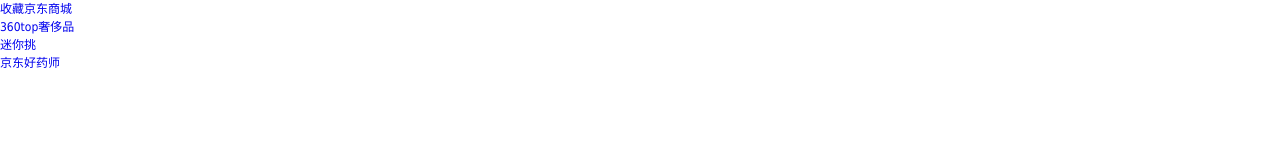
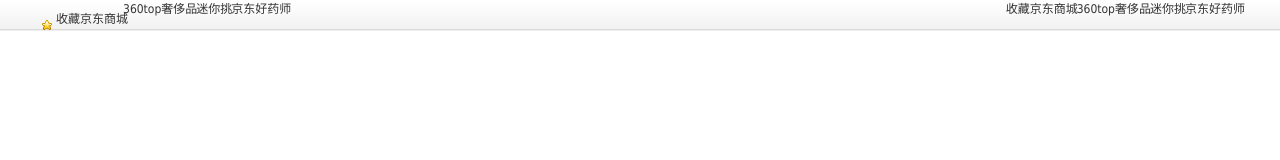
Before and after one commit to lovelydaidai/JD.com, a plain HTML site: page index.html in a window 1280 px wide. Drawn offline with Linux system fonts and the light colour scheme.

Commit message:
top还没弄出来加油吧

```diff
--- a/CSS/index.css
+++ b/CSS/index.css
@@ -1,3 +1,34 @@
+#publicTop{
+    height: 31px;
+    background: #EFEFEF url("../images/top.png");
+}
 #shortCut{
-    height:;
+    height:30px;
+    width:1210px;
+   margin: 0px auto;
 }
+#shortCut li{
+    float:left;
+    position: relative;
+    margin-left: -1px;
+    z-index: 9999;
+
+}
+.icon-fav{
+    display: block;
+    width: 10px;
+    height: 10px;
+    background: url(../images/top.png) no-repeat;
+    position: absolute;
+    background-position: -57px -289px;
+    left: 4px;
+    top: 10px;
+}
+#shortCut .icon-li a {
+    padding-left: 18px;
+
+}
+.icon-li{
+    left: 4px;
+    top: 10px;
+}
--- a/CSS/reset.css
+++ b/CSS/reset.css
@@ -1,9 +1,8 @@
-
 @charset "utf-8";
 
 /*
-	@名称: base
-	@功能: 重设浏览器默认样式
+@名称: base
+@功能: 重设浏览器默认样式
 */
 
 /* 防止用户自定义背景颜色对网页的影响，添加让用户可以自定义字体 */
@@ -16,6 +15,7 @@ html{
 /* 内外边距通常让各个浏览器样式的表现位置不同 */
 body,div,dl,dt,dd,ul,ol,li,h1,h2,h3,h4,h5,h6,pre,code,form,fieldset,legend,input,textarea,p,blockquote,th,td,hr,button,article,aside,details,figcaption,figure,footer,header,hgroup,menu,nav,section {
     margin:0;padding:0;
+    color:#333;
 }
 
 /* 重设 HTML5 标签, IE 需要在 js 中 createElement(TAG) */
@@ -36,7 +36,7 @@ input,select,textarea{
     font-size:100%;
 }
 
-/* 去掉各Table  cell 的边距并让其边重合 */
+/* 去掉各Table cell 的边距并让其边重合 */
 table{
     border-collapse:collapse;border-spacing:0;
 }
@@ -99,10 +99,13 @@ sup {top: -0.5em;}
 sub {bottom: -0.25em;}
 
 
-
+a{
+    color: #333;
+}
 /* 让链接在 hover 状态下显示下划线 */
 a:hover {
     text-decoration:underline;
+    color: #c00;
 }
 
 /* 默认不显示下划线，保持页面简洁 */
@@ -138,63 +141,3 @@ body .fn-hide {
 .fn-right {
     float:right;
 }
-/*html{*/
-    /*background-color: #fff;*/
-    /*!*背景色设为白色*!*/
-    /*color: #000;*/
-    /*!*文字设置为黑色*!*/
-
-/*}*/
-
-/*body{*/
-    /*font: 12px/1.5  Arial,宋体;*/
-/*}*/
-/*!*设置字体,大小12px，line-height1.5  *!*/
-/**{*/
-    /*margin:0;*/
-    /*padding:0;*/
-/*}*/
-/*!*边距设置为0*!*/
-/*a{*/
-     /*text-decoration: none;*/
-    /*color: #333;*/
-/*}*/
-/*!*超链接去掉下划线，颜色设置*!*/
-/*img,fieldset{*/
-    /*border:none;*/
-
-/*}*/
-/*table{*/
-    /*border-collapse: collapse;*/
-    /*border-spacing: 0;*/
-
-/*}*/
-/*!*表格边框合并,相邻边框的距离为0*!*/
-/*iframe{*/
-    /*display: block;*/
-    /*border:none;*/
-
-/*}*/
-/*ul,olc{*/
-    /*list-style:none;*/
-/*}*/
-/*!*去掉前面的标记*!*/
-/*,hide{*/
-     /*display: none;*/
- /*}*/
- /*!*隐藏的元素*!*/
-/*.block{*/
-    /*display: block;*/
-/*}*/
-/*!*块级元素*!*/
-/*.fl_left{*/
-    /*float: left;*/
-/*}*/
-/*.fl_right{*/
-    /*float: right;*/
-/*}*/
-/*!*设置浮动*!*/
-/*.fl_clear{*/
-    /*clear: both;*/
-/*}*/
-/*!*清除浮动*!*/
--- a/index.html
+++ b/index.html
@@ -4,11 +4,18 @@
     <meta charset="UTF-8">
     <title>Title</title>
     <link rel="stylesheet" href="css/reset.css">
+    <link rel="stylesheet" href="css/index.css">
 </head>
 <body>
 <div id="publicTop">
-    <div id="shortCut">
-        <ul id="shortLeft">
+    <div id="shortCut" class="fn-lift">
+        <ul id="shortLeft" >
+            <li class="icon-li"><i class="icon-fav "></i><a href="#">收藏京东商城</a></li>
+            <li><a href="#">360top奢侈品</a></li>
+            <li><a href="#">迷你挑</a></li>
+            <li><a href="#">京东好药师</a></li>
+        </ul>
+        <ul id="shortRight" class="fn-right">
             <li><a href="#">收藏京东商城</a></li>
             <li><a href="#">360top奢侈品</a></li>
             <li><a href="#">迷你挑</a></li>
```
Also changed, not shown: images/top.png (added).
